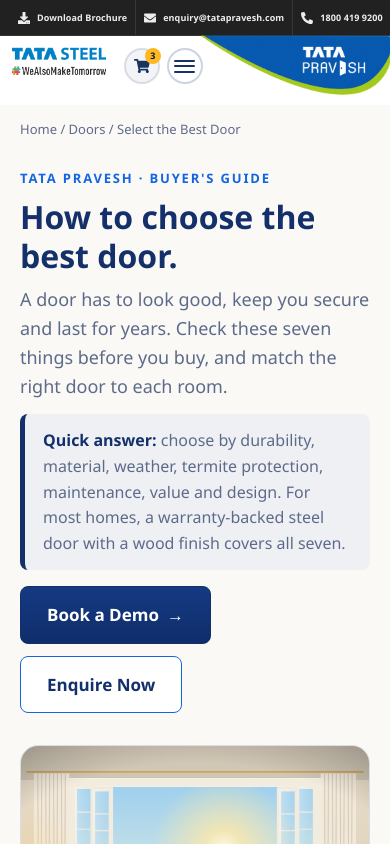
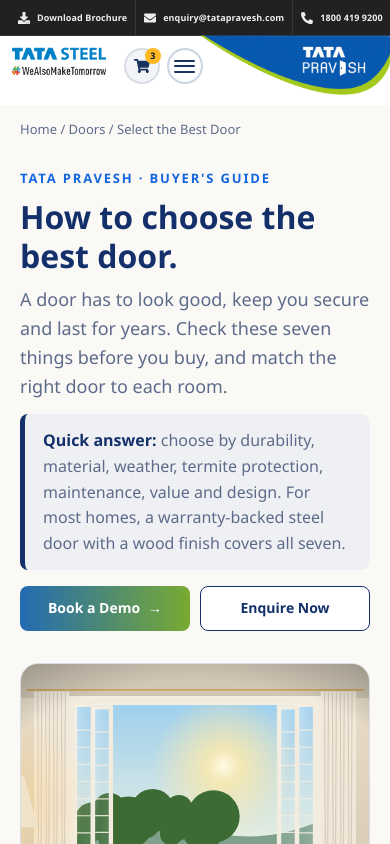
Before and after one commit to asimd2472/tp_next_new, a Next.js app: page /select-best-door in a window 390 px wide. Shown: the top 844 px of the page. Built offline with nearby package versions, Linux system fonts and the light colour scheme.

Commit message:
select-best-door done

```diff
--- a/src/pages/select-best-door/select-best-door.css
+++ b/src/pages/select-best-door/select-best-door.css
@@ -37,12 +37,12 @@
 }
 
 .select-best-door h1 {
-  font-size: clamp(32px, 5vw, 52px);
+  font-size: clamp(32px, 5vw, 50px);
   font-weight: 700;
 }
 
 .select-best-door h2 {
-  font-size: clamp(24px, 3.5vw, 34px);
+  font-size: clamp(28px, 3.4vw, 40px);
   font-weight: 600;
 }
 
@@ -92,7 +92,7 @@
 @media (min-width: 1024px) {
   .select-best-door__container,
   .select-best-door__breadcrumb {
-    padding-inline: 48px;
+    padding-inline: 70px;
   }
 }
 
@@ -108,13 +108,12 @@
   gap: 8px;
   align-items: center;
   justify-content: center;
-  padding: 14px 26px;
+  padding: 10px 22px;
   border-radius: 8px;
   font-size: 17px;
   font-weight: 600;
   text-decoration: none;
-  border: 1px solid var(--select-best-door-navy);
-  background: linear-gradient(180deg, #153a82, #0f2d6b);
+  background: linear-gradient(90deg, #236bb3 0%, #79aa32 100%);
   color: #fff;
   transition: filter 0.2s ease;
 }
@@ -127,6 +126,7 @@
   background: #fff;
   color: var(--select-best-door-navy);
   border-color: var(--select-best-door-blue);
+  border: 1px solid var(--select-best-door-navy);
 }
 
 .select-best-door__hero-grid {
@@ -439,4 +439,17 @@
   .select-best-door__gallery--two {
     grid-template-columns: 1fr;
   }
+
+  .select-best-door__actions {
+    display: grid;
+    grid-template-columns: repeat(2, minmax(0, 1fr));
+    gap: 10px;
+  }
+
+  .select-best-door__button {
+    min-width: 0;
+    padding: 10px 6px;
+    font-size: 14px;
+    white-space: nowrap;
+  }
 }
```
